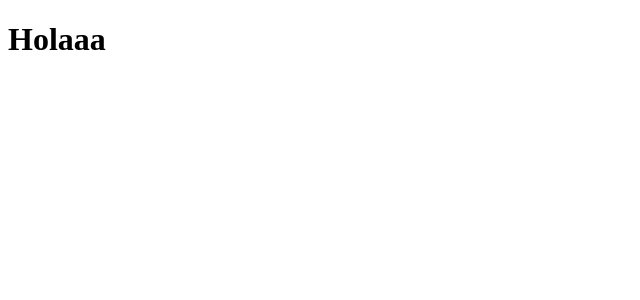
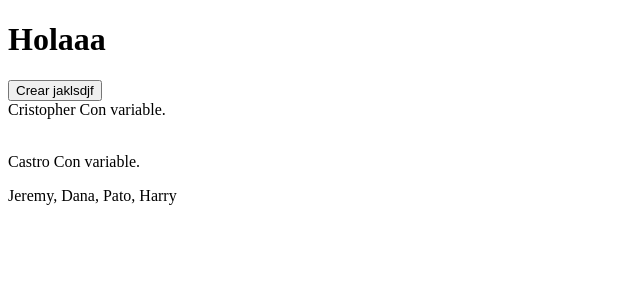
Before and after one commit to cristopher-c/React, a React (Vite) app: page / in a window 1280 px wide. Shown: the top 300 px of the page, without its empty margins (0-640 px from the left). Built offline with nearby package versions, Linux system fonts and the light colour scheme.

Commit message:
Impresion de variables y arreglos con metodo join

```diff
--- /dev/null
+++ b/src/FirstSteps.tsx
@@ -0,0 +1,9 @@
+export function FirsSteps(){
+    return (
+        <>
+            <h1>Holaaa</h1>
+            <button>Crear jaklsdjf</button>
+            <br />
+        </>
+    )
+}
--- /dev/null
+++ b/src/MyAwesomeApp.tsx
@@ -0,0 +1,19 @@
+export function MyAwesomeApp(){
+
+  const firstName = 'Cristopher';
+  const lastName = 'Castro';
+
+  const family = ['Jeremy', 'Dana', 'Pato', 'Harry'];
+
+  return(
+    <>
+      <div>{firstName} Con variable.</div>
+      <br />
+      <p>{lastName} Con variable.</p>
+
+      <div>
+        {family.join(', ')}
+      </div>
+    </>
+  );
+}
--- a/src/main.tsx
+++ b/src/main.tsx
@@ -1,9 +1,12 @@
 import { StrictMode } from 'react'
 import { createRoot } from 'react-dom/client'
+import { FirsSteps } from './FirstSteps'
+import { MyAwesomeApp } from './MyAwesomeApp'
 
 
 createRoot(document.getElementById('root')!).render(
   <StrictMode>
-    <h1>Holaaa</h1>
-  </StrictMode>,
+    <FirsSteps/>
+    <MyAwesomeApp/>
+  </StrictMode>
 )
```
